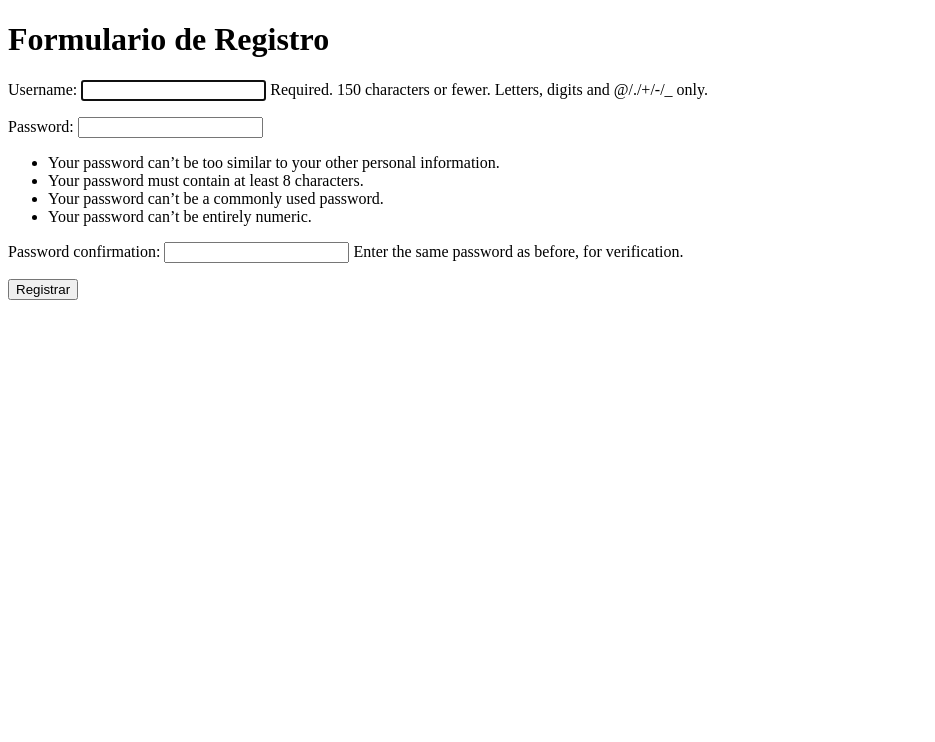
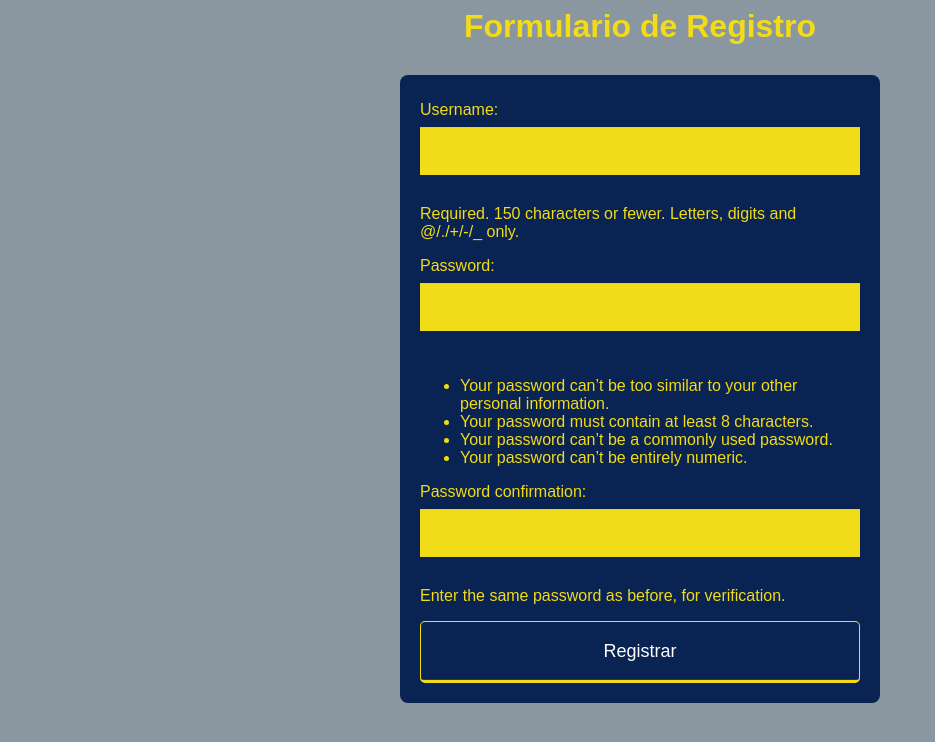
Before and after one commit to Angu017/Save_in, a Django app: page /signup/ in a window 1280 px wide. Shown: the top 742 px of the page, without its empty margins (0-935 px from the left). Run offline with Django 5.2, Linux system fonts and the light colour scheme.

Commit message:
Update signup.html

```diff
--- a/ventas/pagina/templates/signup.html
+++ b/ventas/pagina/templates/signup.html
@@ -1,14 +1,28 @@
+{% load static %}
 <!DOCTYPE html>
-<html>
+<html lang="es">
 <head>
-    <title>Signup</title>
+    <meta charset="UTF-8">
+    <meta name="viewport" content="width=device-width, initial-scale=1.0">
+    <title>Formulario de Registro</title>
+    <link rel="stylesheet" href="{% static 'css/sign_up.css' %}">
 </head>
 <body>
-    <h1>Formulario de Registro</h1>
-    <form action="{% url 'signup' %}" method="post">  <!-- Usar {% url 'signup' %} -->
-        {% csrf_token %}
-        {{ form.as_p }}
-        <button type="submit">Registrar</button>
-    </form>
+    <div class="form-container">
+        <div class="background">
+            <div class="shape1"></div>
+            <div class="shape2"></div>
+            <div class="shape3"></div>
+            <div class="shape4"></div>
+        </div>
+        <div class="content">
+            <h1>Formulario de Registro</h1>
+            <form action="{% url 'signup' %}" method="post">
+                {% csrf_token %}
+                {{ form.as_p }}
+                <button type="submit">Registrar</button>
+            </form>
+        </div>
+    </div>
 </body>
 </html>
```
